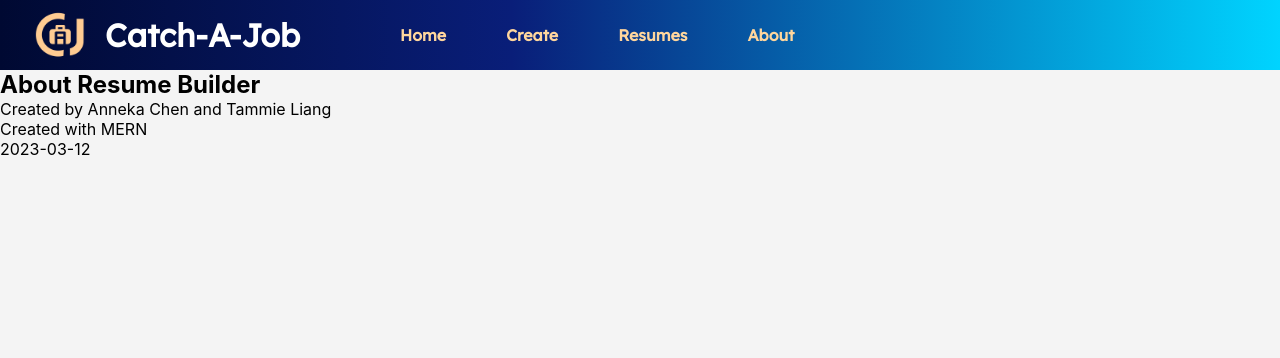
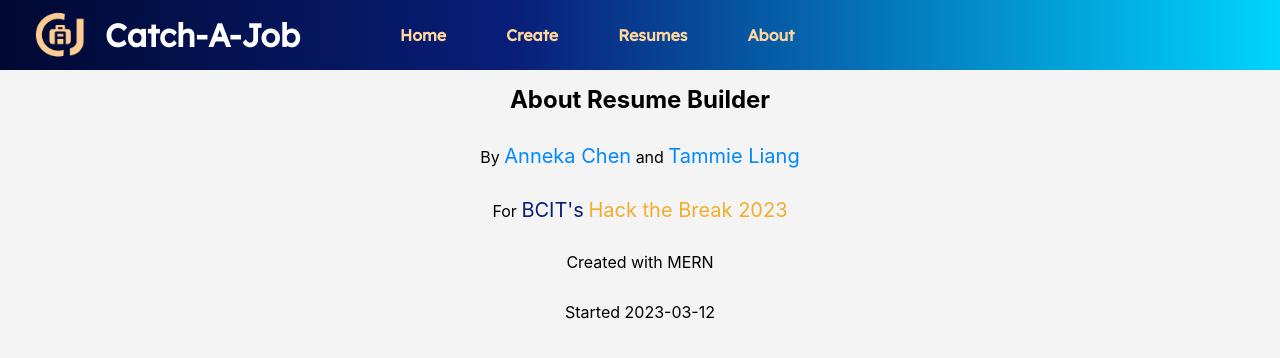
Before and after one commit to annkc/Resume-Builder, a React (Create React App) app in the folder frontend/: page /about in a window 1280 px wide. Shown: the top 358 px of the page. Built offline with nearby package versions, Linux system fonts and the light colour scheme.

Commit message:
styled the about page a little

```diff
--- a/frontend/src/pages/About.js
+++ b/frontend/src/pages/About.js
@@ -1,10 +1,13 @@
+import styles from './About.module.css'
+
 const About = () => {
     return (
-        <div className="about">
+        <div className={styles.about}>
             <h2>About Resume Builder</h2>
-            <p>Created by Anneka Chen and Tammie Liang</p>
+            <p>By <span className={styles.names}>Anneka Chen</span> and <span className={styles.names}>Tammie Liang</span></p>
+            <p>For <span className={styles.bcit}>BCIT's</span> <span className={styles.hackathon}>Hack the Break 2023</span></p>
             <p>Created with MERN</p>
-            <p>2023-03-12</p>
+            <p>Started 2023-03-12</p>
         </div>
     )
 }
--- /dev/null
+++ b/frontend/src/pages/About.module.css
@@ -0,0 +1,28 @@
+.about h2 {
+    text-align: center;
+    padding: 15px;
+    margin: 0;
+
+}
+
+.about p {
+    text-align: center;
+    padding: 15px;
+    margin: 0;
+
+}
+
+.names {
+    font-size: 20px;
+    color: rgb(0, 136, 255);
+}
+
+.bcit {
+    font-size: 20px;
+    color: rgb(9,30,121)
+}
+
+.hackathon {
+    font-size: 20px;
+    color: #f1ad2d;
+}
```
